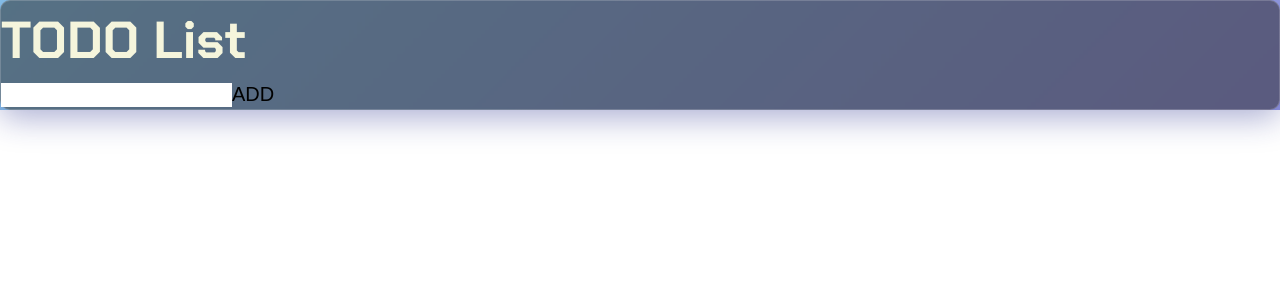
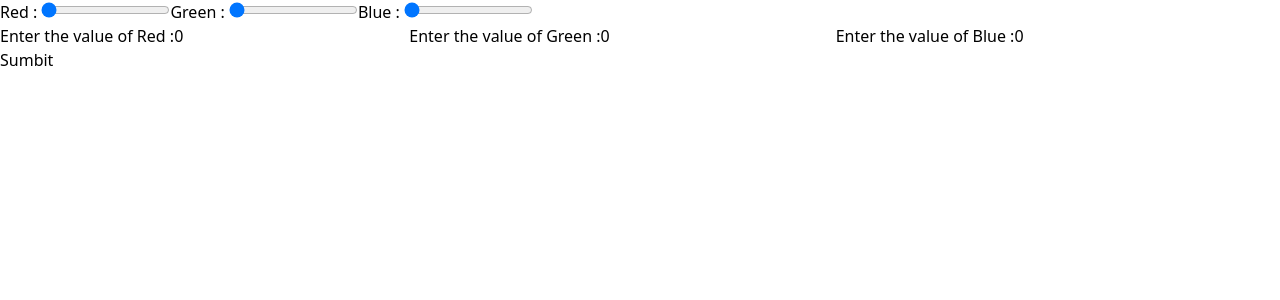
Before and after one commit to mp2003/its_ReAcT_AgAiN, a React (Vite) app: page / in a window 1280 px wide. Shown: the top 300 px of the page. Built offline with nearby package versions, Linux system fonts and the light colour scheme; a web font is replaced by a local one.

Commit message:
Exercise- Color Slider

```diff
--- a/src/App.jsx
+++ b/src/App.jsx
@@ -11,6 +11,7 @@ import ParentChild from "./components/ParentChild";
 import Add from "./components/Add";
 import PasswordObj from "./components/PasswordObj";
 import ToDoList from "./components/ToDoList";
+import Rgb from "./components/Rgb";
 // import FetchApiUsingAxios from "./components/FetchApiUsingAxios";
 const App = () => {
   return (
@@ -28,7 +29,8 @@ const App = () => {
       {/* <Add /> */}
       {/* <FetchApiUsingAxios /> */}
       {/* <PasswordObj /> */}
-      <ToDoList />
+      {/* <ToDoList /> */}
+      <Rgb />
     </>
   );
 };
--- /dev/null
+++ b/src/components/Rgb.jsx
@@ -0,0 +1,12 @@
+import React, { useState } from "react";
+import RgbUsingSlider from "./RgbUsingSlider";
+import RgbUsingInput from "./RgbUsingInput";
+const Rgb = () => {
+  return (
+    <>
+      <RgbUsingSlider />
+      <RgbUsingInput />
+    </>
+  );
+};
+export default Rgb;
--- /dev/null
+++ b/src/components/RgbUsingInput.jsx
@@ -0,0 +1,72 @@
+import React, { useState } from "react";
+
+const RgbUsingInput = () => {
+  const [red, setRed] = useState(0);
+  const [green, setGreen] = useState(0);
+  const [blue, setBlue] = useState(0);
+
+  const handleChange = (e) => {
+    if (e.target.name === "red") {
+      setRed(Math.floor(Number(e.target.value)));
+    } else if (e.target.name === "green") {
+      setGreen(Math.floor(Number(e.target.value)));
+    } else if (e.target.name === "blue") {
+      setBlue(Math.floor(Number(e.target.value)));
+    }
+  };
+
+  const handleSubmit = (e) => {
+    e.preventDefault();
+    console.log(`RGB value: (${red}, ${green}, ${blue})`);
+  };
+  //   console.log(red, green, blue);
+
+  return (
+    <>
+      <div className="mt-4 ml-4">
+        <form className="flex flex-col" onSubmit={handleSubmit}>
+          <label htmlFor="red" className="mr-4">
+            {" "}
+            Enter the value of Red :
+          </label>
+          <input
+            onChange={handleChange}
+            value={red}
+            type="text"
+            name="red"
+            className="border-2 border-slate-500 rounded-md w-1/12 pl-2 text-black"
+          />
+
+          <label htmlFor="green" className="mr-4">
+            {" "}
+            Enter the value of Green :
+          </label>
+          <input
+            onChange={handleChange}
+            value={green}
+            type="text"
+            name="green"
+            className="border-2 text-black border-slate-500 rounded-md w-1/12 pl-2"
+          />
+
+          <label htmlFor="blue"> Enter the value of Blue :</label>
+          <input
+            onChange={handleChange}
+            value={blue}
+            type="text"
+            name="blue"
+            className="border-2 border-slate-500 rounded-md text-black w-1/12 pl-2"
+          />
+          <button
+            type="submit"
+            className="border-2 border-slate-300 w-1/12 mt-4 rounded-md p-1 text-black hover:bg-green-500"
+          >
+            Sumbit
+          </button>
+        </form>
+      </div>
+    </>
+  );
+};
+
+export default RgbUsingInput;
--- /dev/null
+++ b/src/components/RgbUsingSlider.jsx
@@ -0,0 +1,66 @@
+import React, { useState } from "react";
+
+const RgbUsingSlider = () => {
+  const [redValue, setRedValue] = useState(0);
+  const [greenValue, setGreenValue] = useState(0);
+  const [blueValue, setBlueValue] = useState(0);
+
+  const handleChange = (e) => {
+    // console.log(e.target.name);
+
+    if (e.target.name === "red") {
+      setRedValue(e.target.value);
+    } else if (e.target.name === "green") {
+      setGreenValue(e.target.value);
+    } else if (e.target.name === "blue") {
+      setBlueValue(e.target.value);
+    }
+    const color = `rgb(${redValue}, ${greenValue}, ${blueValue})`;
+    document.body.style.backgroundColor = color;
+    document.body.style.color = "white";
+  };
+  //   console.log(redValue, blueValue, greenValue);
+
+  return (
+    <>
+      <div className="mx-10 my-10">
+        <form action="">
+          <label htmlFor="red">Red : </label>
+          <input
+            type="range"
+            id="red"
+            name="red"
+            min="0"
+            max="255"
+            value={redValue}
+            onChange={handleChange}
+            className="mr-8"
+          />
+          <label htmlFor="green">Green : </label>
+          <input
+            type="range"
+            id="green"
+            name="green"
+            min="0"
+            max="255"
+            value={greenValue}
+            onChange={handleChange}
+            className="mr-8"
+          />
+          <label htmlFor="blue">Blue : </label>
+          <input
+            type="range"
+            id="blue"
+            name="blue"
+            min="0"
+            max="255"
+            onChange={handleChange}
+            value={blueValue}
+          />
+        </form>
+      </div>
+    </>
+  );
+};
+
+export default RgbUsingSlider;
```
Also changed, not shown: src/components/ToDoList.jsx (line endings or trailing spaces).
